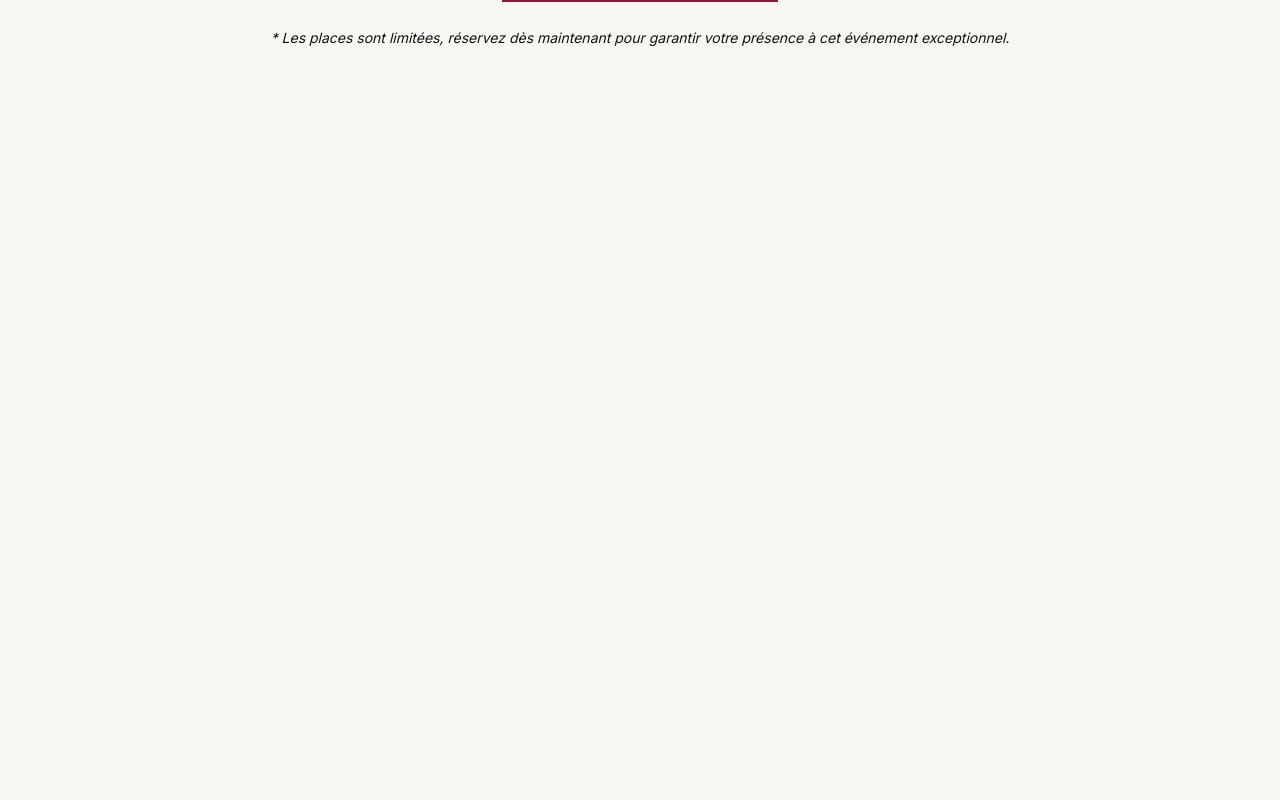
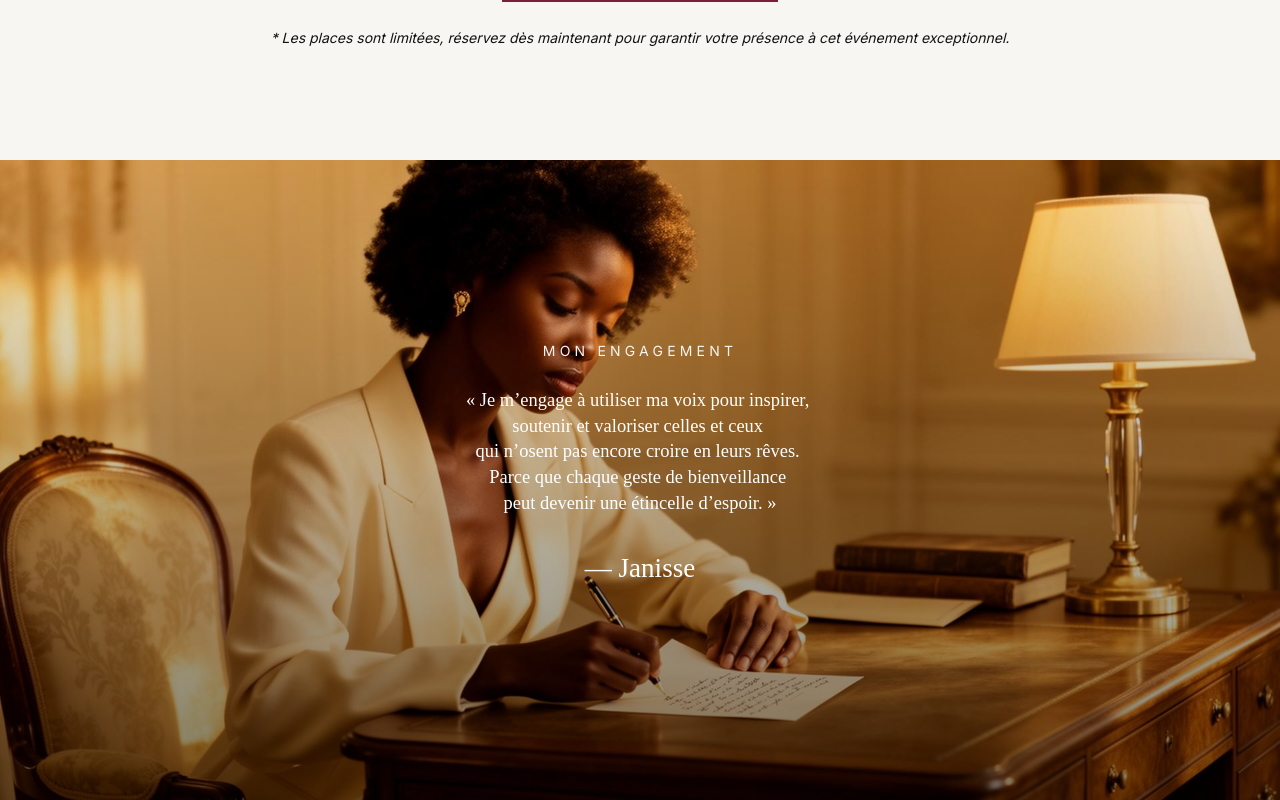
Before and after one commit to Yawleen/janisse-constable-website, a Next.js app: page / in a window 1280 px wide. Shown: the part 5356-6156 px from the top of the page. Before the commit the page ends 5516 px from the top, so only its background shows below. Built offline with nearby package versions, Linux system fonts and the light colour scheme.

Commit message:
feat: add engagement section

```diff
--- a/app/page.tsx
+++ b/app/page.tsx
@@ -4,6 +4,7 @@ import Values from '@/components/sections/Values';
 import Vote from '@/components/sections/Vote';
 import Gallery from '@/components/sections/Gallery';
 import Event from '@/components/sections/Event';
+import Engagement from '@/components/sections/Engagement';
 
 export default function Home() {
   return (
@@ -14,6 +15,7 @@ export default function Home() {
       <Vote />
       <Gallery />
       <Event />
+      <Engagement />
     </main>
   );
 }
--- /dev/null
+++ b/components/sections/Engagement.tsx
@@ -0,0 +1,22 @@
+import Image from 'next/image';
+
+const Engagement = () => {
+  return (
+    <section className="relative bg-[url('/images/engagement.jpeg')] bg-cover bg-center min-h-[70vh] md:min-h-[80vh] overflow-hidden">
+      <div className="absolute md:max-w-6xl mx-auto top-1/2 left-1/2 -translate-x-1/2 -translate-y-1/2 text-center z-3">
+        <p className="text-primary-text subtitle -mb-10">Mon engagement</p>
+        <Image
+          src="/images/engagement-janisse.svg"
+          alt="Janisse Constable, candidate n°1 - Miss Hauts-de-Seine"
+          width={900}
+          height={900}
+          className="min-w-150"
+          loading="lazy"
+        />
+      </div>
+      <div className="image-overlay-dark"></div>
+    </section>
+  );
+};
+
+export default Engagement;
```
Also changed, not shown: public/images/engagement-janisse.svg (added), public/images/engagement.jpeg (added).
